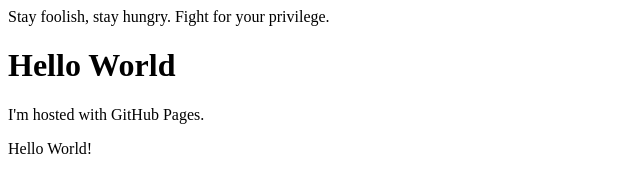
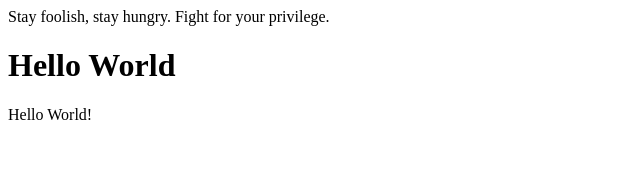
Before and after one commit to Ashley2333/Ashley2333.github.io, a plain HTML site: page index.html in a window 1280 px wide. Shown: the whole page, without its empty margins (0-640 px from the left). Drawn offline with Linux system fonts and the light colour scheme.

Commit message:
内部+外部引用

```diff
--- a/index.html
+++ b/index.html
@@ -4,11 +4,10 @@ Fight for your privilege.
 <html>
 <body>
 <h1>Hello World</h1>
-<p>I'm hosted with GitHub Pages.</p>
-
-
+<script type="text/javascript" src="./hello.js">
+</script>
 <script type="text/javascript">
-  document.write("Hello World!");
+document.write('Hello World!');
 </script>
 
 </body>
```
